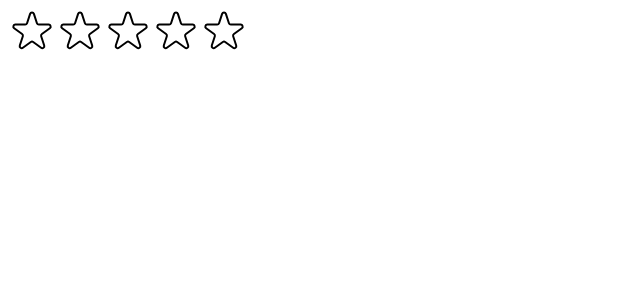
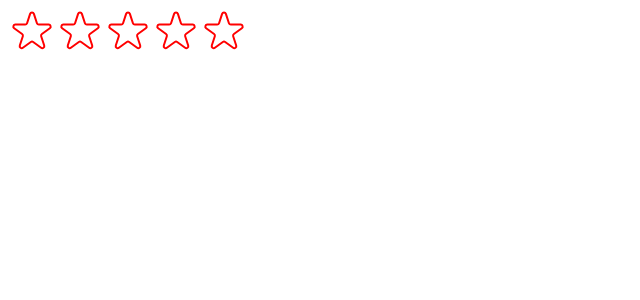
Before and after one commit to YuejiaoShi/react-projects-2024, a React (Create React App) app in the folder use-popcorn/: page / in a window 1280 px wide. Shown: the top 300 px of the page, without its empty margins (0-640 px from the left). Built offline with nearby package versions, Linux system fonts and the light colour scheme.

Commit message:
make the StarRating component more usable by add color and size para which can be changed when using this component

```diff
--- a/use-popcorn/src/StarRating.js
+++ b/use-popcorn/src/StarRating.js
@@ -10,10 +10,6 @@
 const starContainerStyle = {
   display: "flex",
 };
-const textStyle = {
-  lineHeight: "1",
-  margin: "0",
-};
 
 StarRating.propTypes = {
   maxRating: PropTypes.number,
@@ -25,14 +21,23 @@
   onSetRating: PropTypes.func,
 };
 
-export default function StarRating({ maxRating = 5 }) {
+export default function StarRating({
+  maxRating = 5,
+  color = "red",
+  size = 48,
+}) {
   const [rating, setRating] = useState(0);
   const [tempRating, setTempRating] = useState(0);
 
   function handleRating(index) {
     setRating(index + 1);
   }
-
+  const textStyle = {
+    lineHeight: "1",
+    margin: "0",
+    color,
+    fontSize: `${size / 1.5}px`,
+  };
   return (
     <div style={containerStyle}>
       <div style={starContainerStyle}>
@@ -43,6 +48,8 @@
             full={tempRating ? tempRating >= i + 1 : rating >= i + 1}
             onHoverIn={() => setTempRating(i + 1)}
             onHoverOut={() => setTempRating(0)}
+            color={color}
+            size={size}
           />
         ))}
       </div>
@@ -51,12 +58,12 @@
   );
 }
 
-function Star({ onRate, full, onHoverIn, onHoverOut }) {
+function Star({ onRate, full, onHoverIn, onHoverOut, color, size }) {
   const starStyle = {
-    width: `48px`,
-    height: `48px`,
+    width: `${size}px`,
+    height: `${size}px`,
     display: "block",
-    color: "red",
+    color,
     cursor: "pointer",
   };
   return (
@@ -71,8 +78,8 @@
         <svg
           xmlns="http://www.w3.org/2000/svg"
           viewBox="0 0 20 20"
-          fill="#000"
-          stroke="#000"
+          fill={color}
+          stroke={color}
         >
           <path d="M9.049 2.927c.3-.921 1.603-.921 1.902 0l1.07 3.292a1 1 0 00.95.69h3.462c.969 0 1.371 1.24.588 1.81l-2.8 2.034a1 1 0 00-.364 1.118l1.07 3.292c.3.921-.755 1.688-1.54 1.118l-2.8-2.034a1 1 0 00-1.175 0l-2.8 2.034c-.784.57-1.838-.197-1.539-1.118l1.07-3.292a1 1 0 00-.364-1.118L2.98 8.72c-.783-.57-.38-1.81.588-1.81h3.461a1 1 0 00.951-.69l1.07-3.292z" />
         </svg>
@@ -81,7 +88,7 @@
           xmlns="http://www.w3.org/2000/svg"
           fill="none"
           viewBox="0 0 24 24"
-          stroke="#000"
+          stroke={color}
         >
           <path
             strokeLinecap="round"
```
